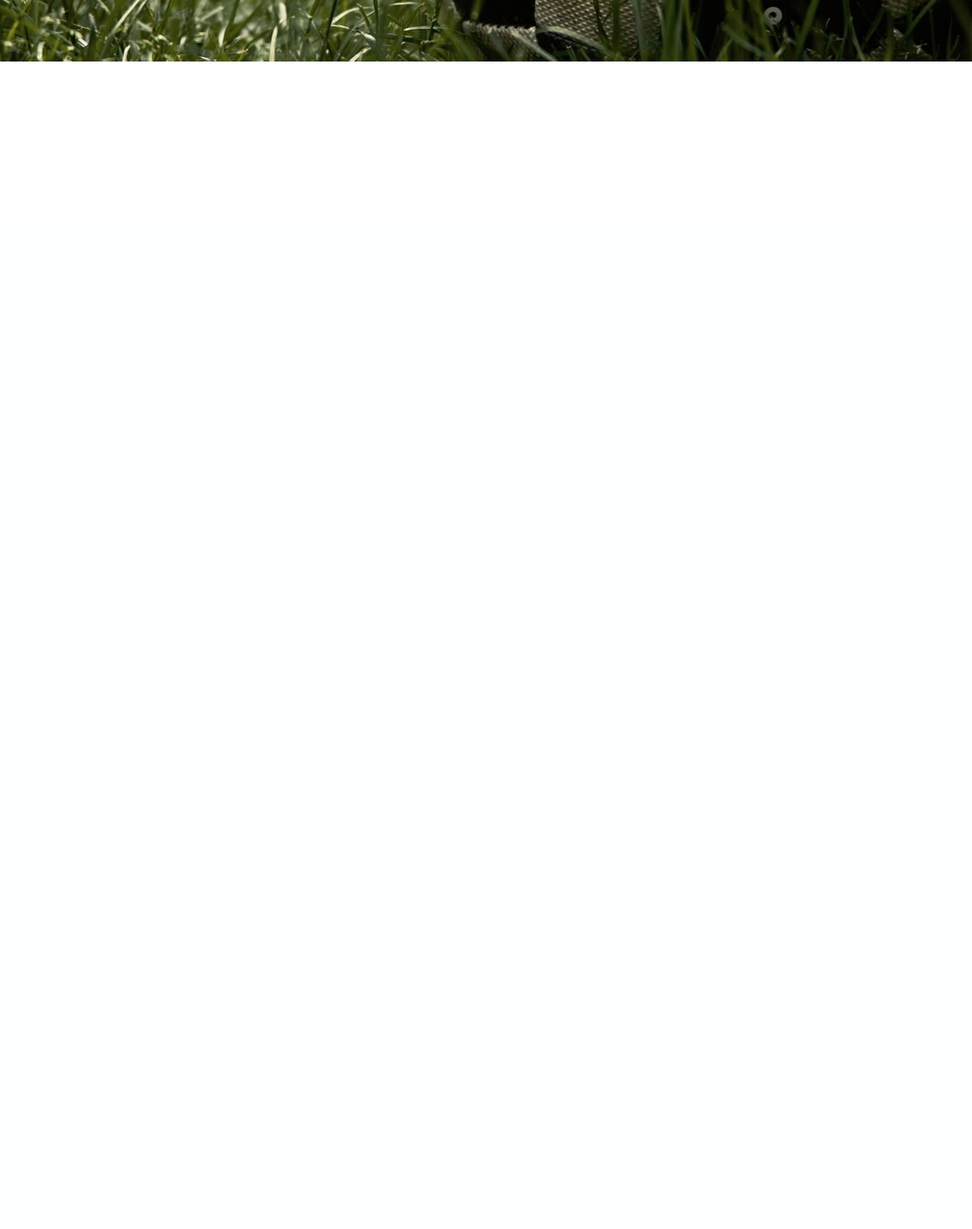
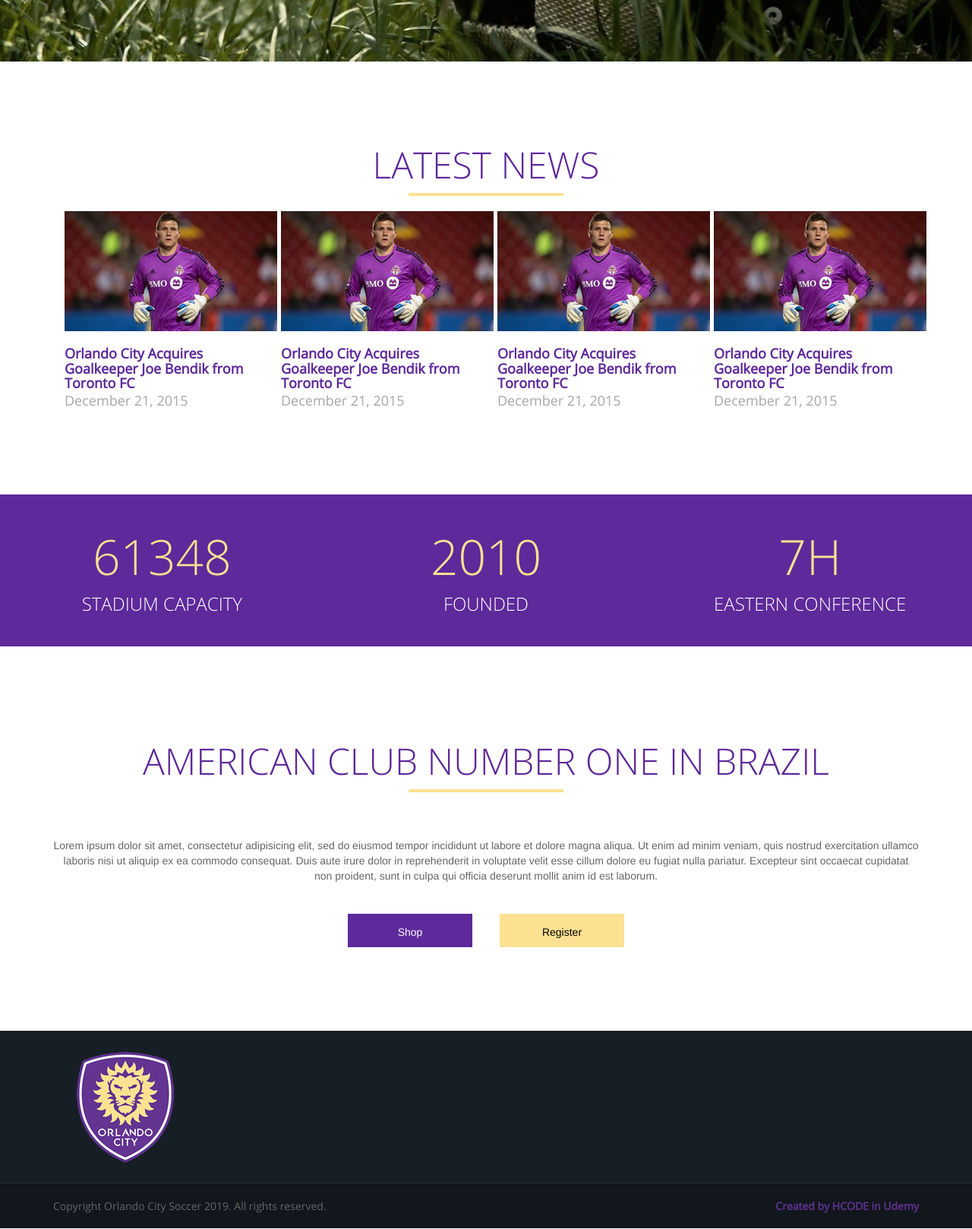
Before and after one commit to gbrandao07/orlando-city-site, a PHP site: page / in a window 1280 px wide. Shown: the part 617-2235 px from the top of the page at 76% size. Before the commit the page ends 698 px from the top, so only its background shows below. Run offline with PHP 8.4, Linux system fonts and the light colour scheme; some libraries are stand-ins or nearby versions.

Commit message:
Criando o rodape...

```diff
--- a/css/orlando.css
+++ b/css/orlando.css
@@ -183,3 +183,167 @@ header #logotipo {
 	font-weight: bold;
 	margin-left: 8px;
 }
+
+#news {
+	position: relative;
+	top: -110px;
+}
+
+#news h2 {
+	color: #5E2799;
+	font-family: "OpenSans-Light";
+	font-size: 48px;
+	text-transform: uppercase;
+	text-align: center;
+}
+
+#news hr {
+	border: #FDE192 solid 2px;
+	width: 200px;
+	margin: 0 auto;
+}
+
+#news .thumbnails {
+	margin-top: 20px;
+}
+
+#news .thumbnails h3 {
+	color: #5E299A;
+	font-size: 18px;
+	font-family: "OpenSans";
+	font-weight: bold;
+	margin-bottom: 0;
+}
+
+#news .thumbnails time {
+	color: #A7A7A7;
+	font-size: 18px;
+	font-family: "OpenSans";
+}
+
+#estatisticas {
+	background-color: #5E299A;
+	width: 100%;
+	height: 200px;
+	text-align: center;
+}
+
+#estatisticas p {
+	color: #FDE092;
+	text-transform: uppercase;
+	font-family: "OpenSans-Light";
+	font-size: 64px;
+	margin-top: 36px;
+}
+
+#estatisticas p small {
+	color: #fff;
+	font-size: 24px;
+	display: block;
+}
+
+#call-to-action {
+	text-align: center;
+	margin-top: 105px;
+}
+
+#call-to-action h2 {
+	color: #5E2799;
+	font-family: "OpenSans-Light";
+	font-size: 48px;
+	text-transform: uppercase;
+	text-align: center;
+}
+
+#call-to-action hr {
+	border: #FDE192 solid 2px;
+	width: 200px;
+	margin: 0 auto;
+}
+
+#call-to-action p {
+	margin-top: 60px;
+	margin-bottom: 40px;
+	color: #656565;
+}
+
+#call-to-action .btn-roxo {
+	color: #fff;
+	background-color: #5E299A;
+	border-color: #5E299A;
+	min-width: 164px;
+	height: 44px;
+	line-height: 34px;
+	border-radius: 0; /* sem borda arredondada */
+}
+
+#call-to-action .btn-amarelo {
+	color: #000;
+	background-color: #FDE192;
+	border-color: #FDE192;
+	min-width: 164px;
+	height: 44px;
+	line-height: 34px;
+	border-radius: 0; /* sem borda arredondada */
+}
+
+#call-to-action .row-max-400 {
+	margin: 0 auto; /* centraliza */
+	max-width: 400px;
+}
+
+footer {
+	margin-top: 110px;
+}
+
+.row {
+	margin: 0 auto;
+}
+
+footer .row {
+	width: 100%;
+	margin: 0 auto;
+}
+
+footer .row-cinza-claro {
+	height: 200px;
+	background-color: #171F26;
+}
+
+footer .row-cinza-escuro {
+	height: 60px;
+	background-color: #11171D;
+	border-top: #242D37 1px solid;
+}
+
+footer .pull-left {
+	font-family: "OpenSans";
+	font-size: 14px;
+	color: #666;
+}
+
+footer .row p {
+	line-height: 60px;
+	margin-bottom: 0;
+}
+
+footer .text-roxo {
+	color: #623291;
+	font-family: "OpenSans";
+	font-size: 14px;
+	font-weight: bold;
+}
+
+footer .col-red {
+	border: red 2px solid;
+	height: 200px;
+}
+
+footer .col-yellow {
+	border: yellow 2px solid;
+	height: 200px;
+}
+
+footer .logotipo {
+	margin-top: 28px;
+}
--- a/index.html
+++ b/index.html
@@ -79,7 +79,147 @@
 			<h1>Orlando City<small>Orlando City Soccer Club</small></h1>
 		</div>
 
+		<!-- Sistema de divisao de tela do bootstrap, a largura vale 12, logo col-md-3 vale 3 (3x4=12) -->
+		<div id="news" class="container">
+
+			<div class="row text-center">
+				<h2>Latest News</h2>
+				<hr>
+			</div>
+
+			<div class="row thumbnails">
+
+				<div class="col-md-3">
+					<img src="img/noticia-thumb.jpg" alt="Noticia">
+					<h3>Orlando City Acquires Goalkeeper Joe Bendik from Toronto FC</h3>
+					<time>December 21, 2015</time>
+				</div>
+
+				<div class="col-md-3">
+					<img src="img/noticia-thumb.jpg" alt="Noticia">
+					<h3>Orlando City Acquires Goalkeeper Joe Bendik from Toronto FC</h3>
+					<time>December 21, 2015</time>
+				</div>
+
+				<div class="col-md-3">
+					<img src="img/noticia-thumb.jpg" alt="Noticia">
+					<h3>Orlando City Acquires Goalkeeper Joe Bendik from Toronto FC</h3>
+					<time>December 21, 2015</time>
+				</div>
+
+				<div class="col-md-3">
+					<img src="img/noticia-thumb.jpg" alt="Noticia">
+					<h3>Orlando City Acquires Goalkeeper Joe Bendik from Toronto FC</h3>
+					<time>December 21, 2015</time>
+				</div>
+			</div>
+
+		</div>
+
+		<div id="estatisticas">
+
+			<div class=container></div>
+
+				<div class="row">
+
+					<div class="col-md-4">
+						<p>61348<small>Stadium Capacity</small></p>
+					</div>
+
+					<div class="col-md-4">
+						<p>2010<small>Founded</small></p>
+					</div>
+
+					<div class="col-md-4">
+						<p>7h<small>Eastern Conference</small></p>
+					</div>
+
+				</div>
+
+			</div>
+
+		</div>
+
+
+		<div id="call-to-action">
+
+			<div class="container">
+				<div class="row text-center">
+					<h2>American club number one in Brazil</h2>
+					<hr>
+				</div>
+
+				<div class="row">
+					<p>Lorem ipsum dolor sit amet, consectetur adipisicing elit, sed do eiusmod
+					tempor incididunt ut labore et dolore magna aliqua. Ut enim ad minim veniam,
+					quis nostrud exercitation ullamco laboris nisi ut aliquip ex ea commodo
+					consequat. Duis aute irure dolor in reprehenderit in voluptate velit esse
+					cillum dolore eu fugiat nulla pariatur. Excepteur sint occaecat cupidatat non
+					proident, sunt in culpa qui officia deserunt mollit anim id est laborum.</p>
+				</div>
+
+				<div class="row row-max-400">
+
+					<div class="col-xs-6">
+						<a href="#" class="btn btn-roxo">Shop</a>
+					</div>
+
+					<div class="col-xs-6">
+						<a href="#" class="btn btn-amarelo">Register</a>
+					</div>
+
+				</div>
+			</div>
+		</div>
 	</section>
+
+	<footer>
+
+		<div class="row row-cinza-claro">
+
+			<div class="container">
+
+				<div class="col-md-2 text-center">
+					<img class="logotipo" src="img/orlando-logo.png" alt="Logotipo" />
+				</div>
+
+				<div class="col-md-10">
+
+					<div class="row">
+
+						<div class="col-md-4">
+
+						</div>
+
+						<div class="col-md-4">
+
+						</div>
+
+						<div class="col-md-4">
+
+						</div>
+
+					</div>
+
+				</div>
+
+			</div>
+
+		</div>
+
+
+		<div class="row row-cinza-escuro">
+
+			<div class="container">
+
+				<p class="pull-left">Copyright Orlando City Soccer 2019. All rights reserved.</p>
+				<p class="pull-right text-roxo">Created by HCODE in Udemy</p>
+
+			</div>
+
+		</div>
+
+	</footer>
 
 
 	<script type="text/javascript" src="lib/jquery/jquery.min.js"></script>
```
Also changed, not shown: img/noticia-thumb.jpg (added).
